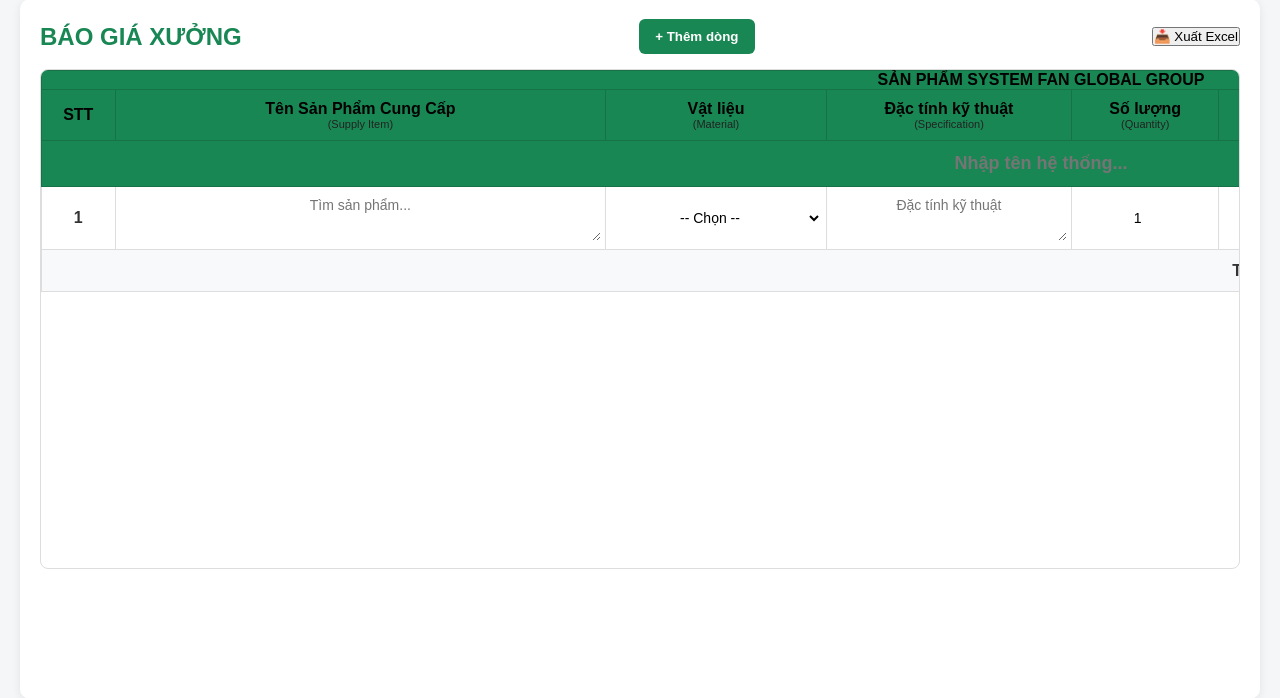
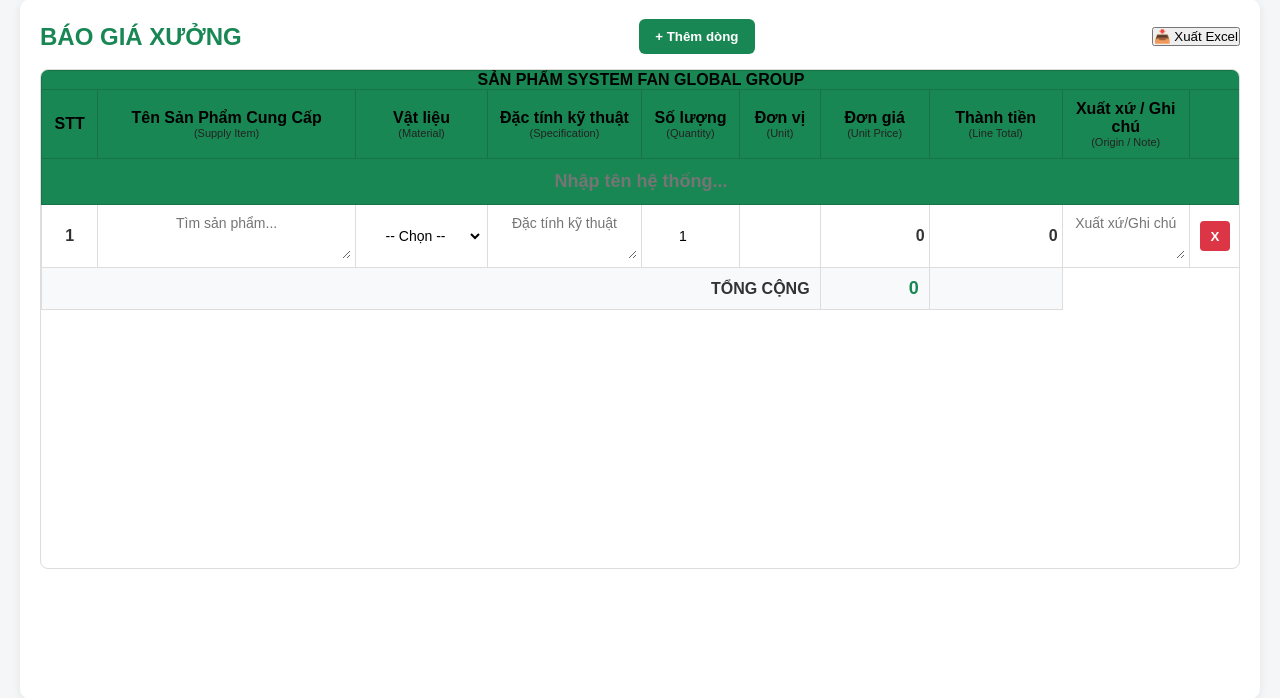
Before and after one commit to 20020899-debug/quote-web, a Flask app: page / in a window 1280 px wide. Shown: the part 21-719 px from the top of the page. Run offline with Flask 3, Linux system fonts and the light colour scheme; data that the repository does not hold is empty; some libraries are stand-ins or nearby versions.

Commit message:
Update style.css

```diff
--- a/quote-web/static/style.css
+++ b/quote-web/static/style.css
@@ -72,7 +72,7 @@
 ===================================================== */
 table {
     width: 100%;
-    min-width: 2000px;
+    min-width: 1200px;
     border-collapse: collapse;
     background: white;
 }
```
